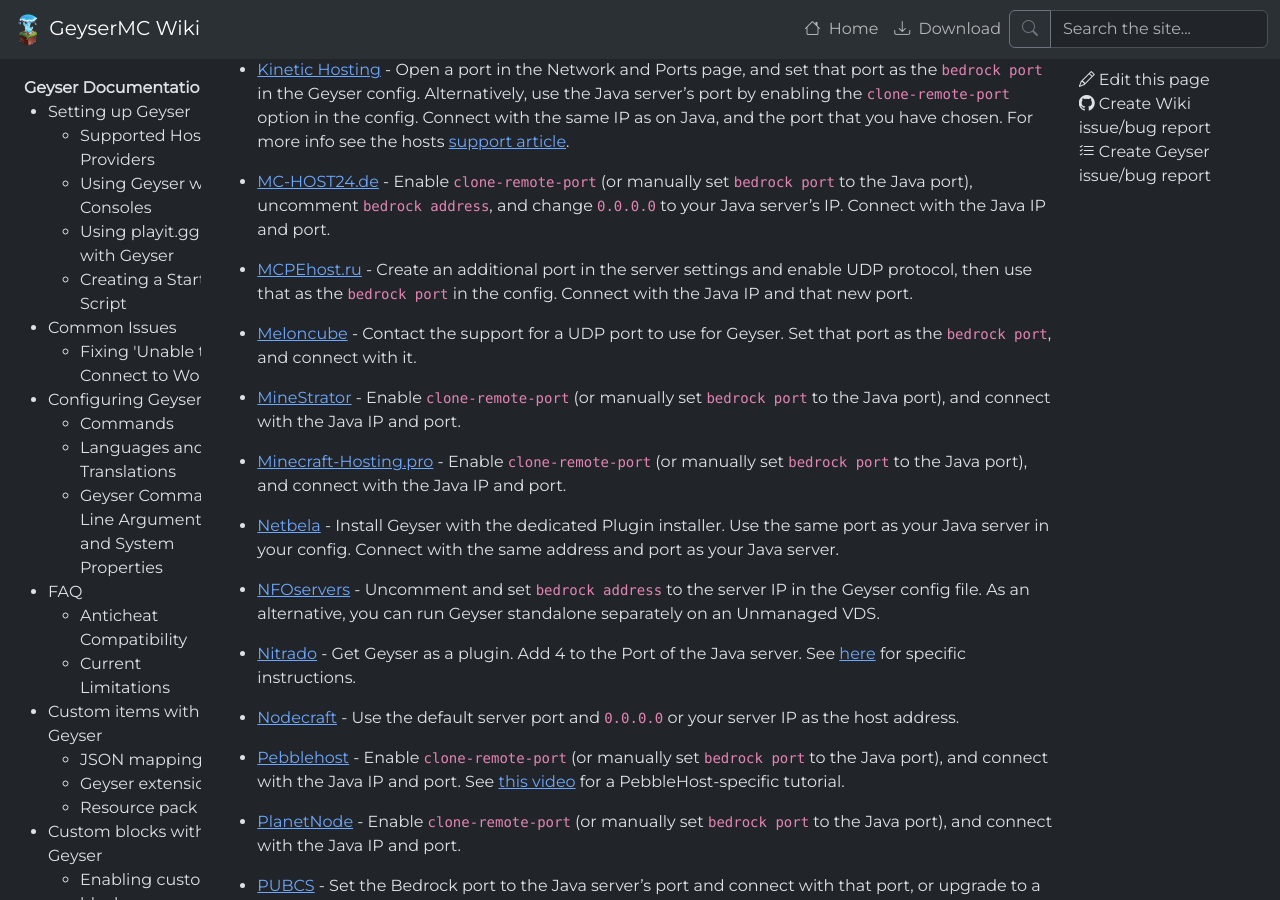
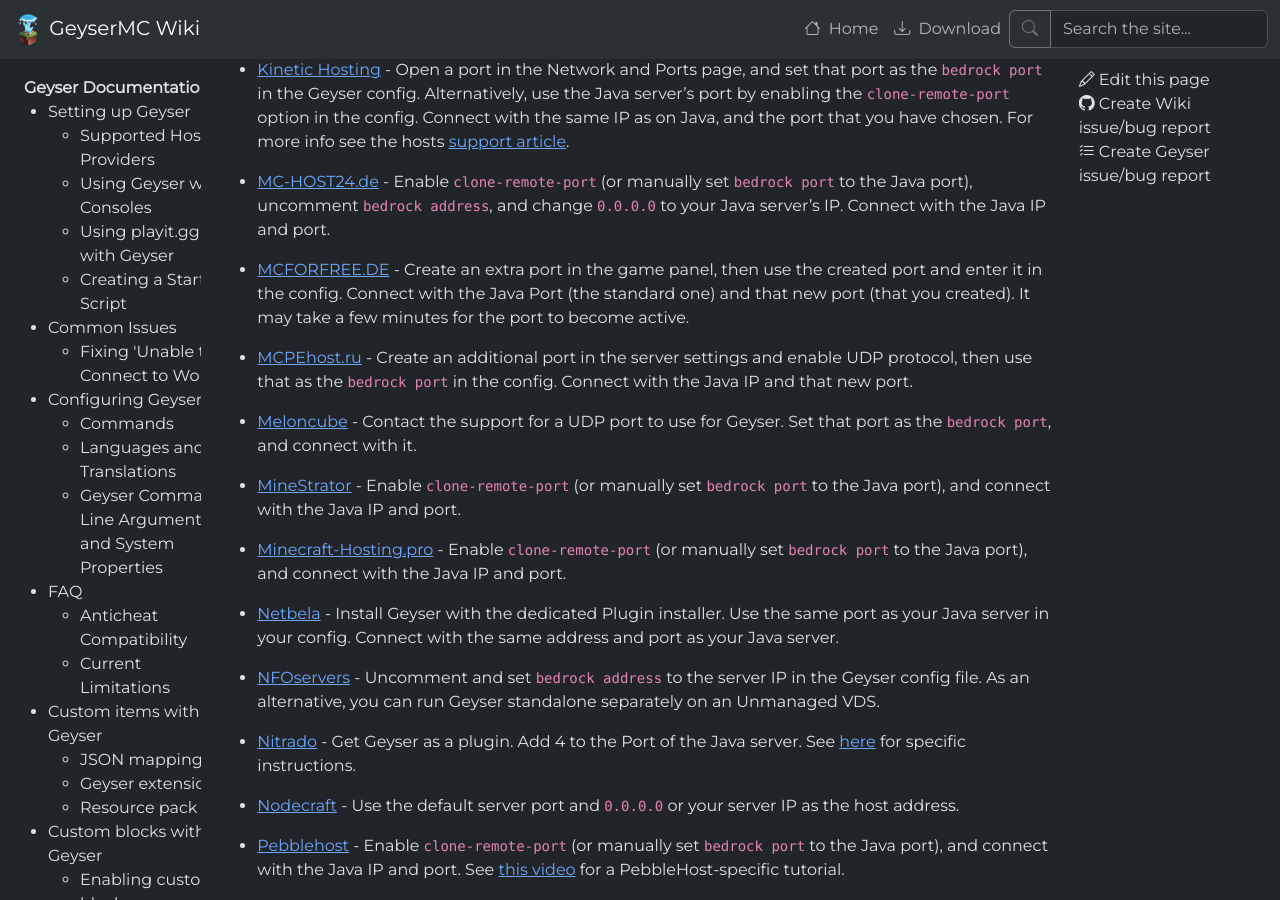
Before and after one commit to GeyserMC/GeyserWiki, a Jekyll site: the page built from _docs/geyser/supported-hosting-providers.md, in a window 1280 px wide and 900 px high, scrolled down 4047 px. Built offline with Jekyll 4.4.1, drawn with Linux system fonts in a browser that asks for light colours.

Commit message:
Update providers.json

```diff
--- a/_data/providers.json
+++ b/_data/providers.json
@@ -264,6 +264,11 @@
       "description_template": "ip_and_port"
     },
     {
+      "name": "MCFORFREE.DE",
+      "url": "https://mcforfree.de/",
+      "description": "Create an extra port in the game panel, then use the created port and enter it in the config. Connect with the Java Port (the standard one) and that new port (that you created). It may take a few minutes for the port to become active."
+    },
+    {
       "name": "MCPEhost.ru",
       "url": "https://mcpehost.ru",
       "description": "Create an additional port in the server settings and enable UDP protocol, then use that as the `bedrock port` in the config. Connect with the Java IP and that new port."
```
